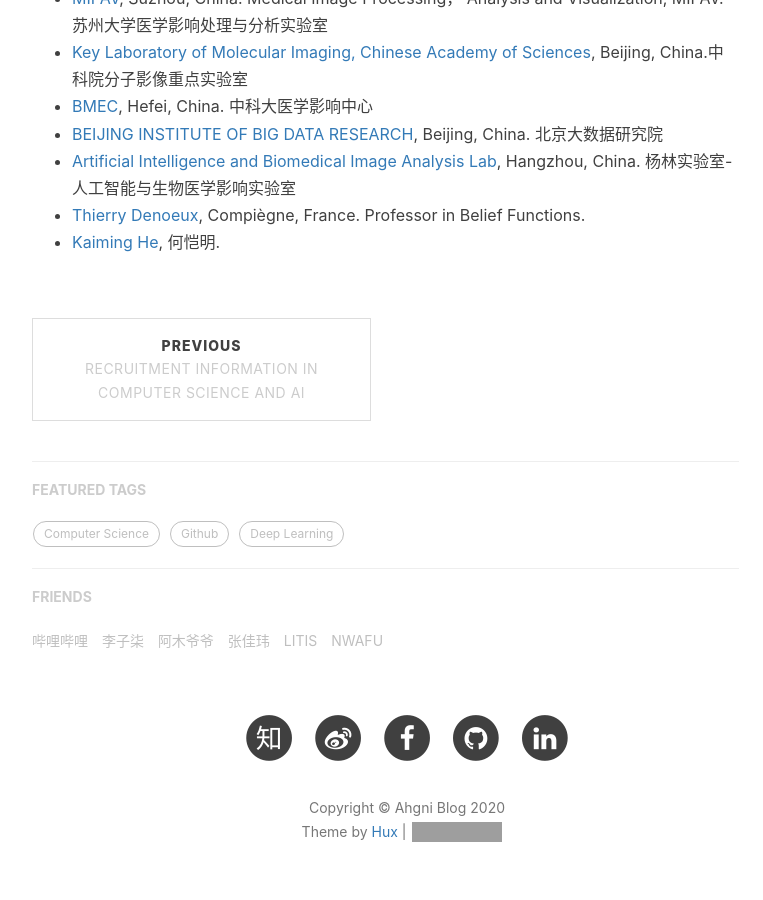
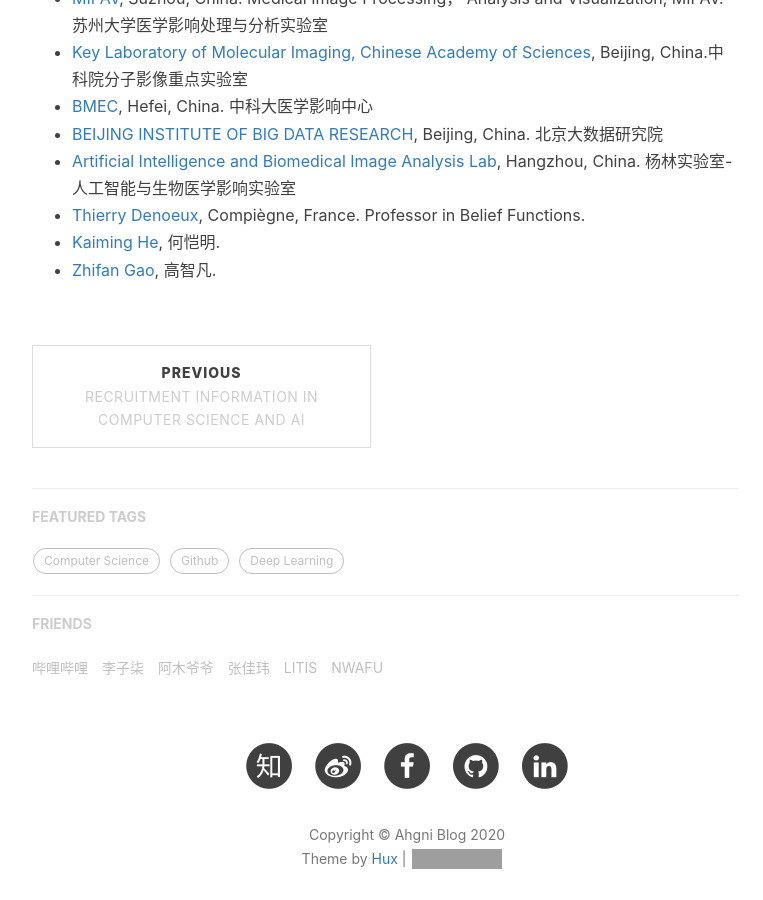
Before and after one commit to jizhang02/jizhang02.github.io, a Jekyll site: the page built from _posts/2020-04-04-lab.markdown, in a window 1280 px wide and 900 px high, scrolled down 1496 px. Shown: the whole window, without its empty margins (233-996 px from the left). Built offline with Jekyll 4.4.1, drawn with Linux system fonts in a browser that asks for light colours; nearby versions of some CDN libraries; comment, search, counter and statistics services are not loaded; grey boxes are pictures that could not be loaded.

Commit message:
Add a scholar

```diff
--- a/_posts/2020-04-04-lab.markdown
+++ b/_posts/2020-04-04-lab.markdown
@@ -37,3 +37,4 @@ This post is mainly the information of labs that including medical imaging, and
 * [Artificial Intelligence and Biomedical Image Analysis Lab](https://www.yanglinlab.com/), Hangzhou, China. 杨林实验室-人工智能与生物医学影响实验室
 * [Thierry Denoeux](https://www.hds.utc.fr/~tdenoeux/dokuwiki/en/start), Compiègne, France. Professor in Belief Functions.
 * [Kaiming He](http://kaiminghe.com/), 何恺明.
+* [Zhifan Gao](https://zhifan-gao.github.io/index.html), 高智凡.
```
